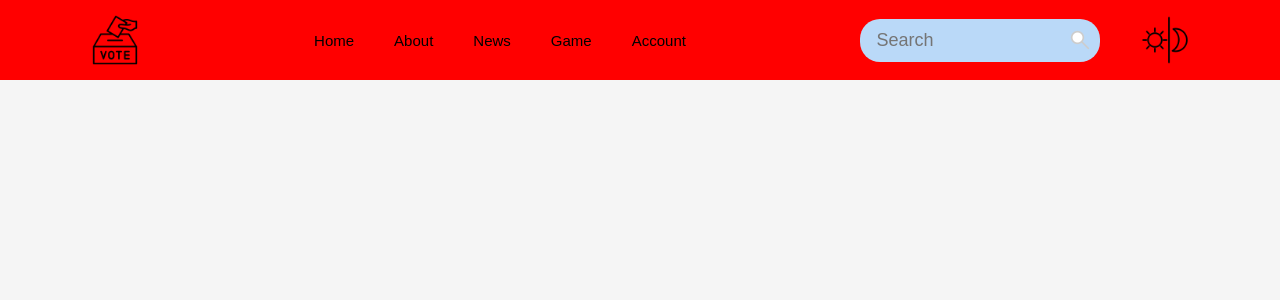
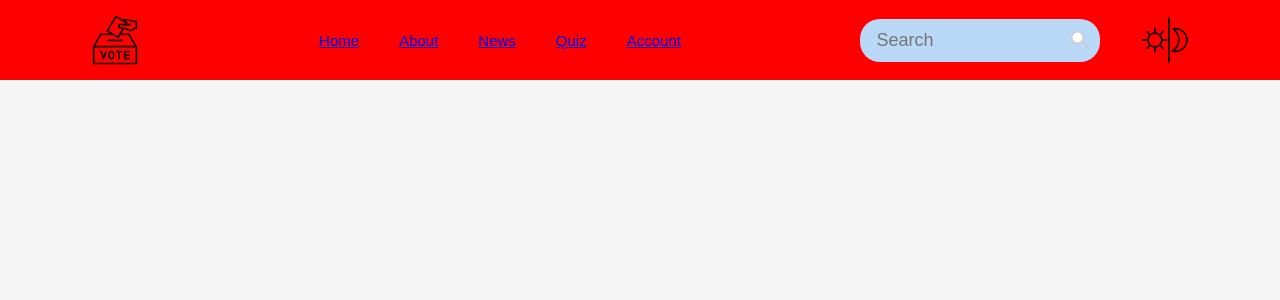
Before and after one commit to krystleM26/vote-hack, a React (Create React App) app in the folder vote/: page /about in a window 1280 px wide. Shown: the top 300 px of the page. Built offline with nearby package versions, Linux system fonts and the light colour scheme.

Commit message:
Navigation Menu is navigating

```diff
--- a/vote/src/App.js
+++ b/vote/src/App.js
@@ -21,10 +21,10 @@ const App = () => {
         <Navbar  theme={theme} setTheme={setTheme} />
         <Routes>
 
-        <Route path="/quiz" component={Quiz} />
-        <Route path="/news" component={News} />
-        <Route path="/accounr" component={Account} />
-        <Route path="/about" component={About} />
+        <Route path="/quiz" component={<Quiz /> } />
+        <Route path="/news" component={<News />} />
+        <Route path="/accounr" component={<Account />} />
+        <Route path="/about" component={<About />} />
         <Route path="/" element={<Home />} />
 
         </Routes>
--- a/vote/src/components/About/About.js
+++ b/vote/src/components/About/About.js
@@ -3,7 +3,9 @@ import React, { Component } from 'react'
 export class About extends Component {
   render() {
     return (
-      <div>About</div>
+      <div>
+        <h1>About Page</h1>
+      </div>
     )
   }
 }
--- a/vote/src/components/Account/Account.js
+++ b/vote/src/components/Account/Account.js
@@ -3,7 +3,9 @@ import React, { Component } from 'react'
 export default class Account extends Component {
   render() {
     return (
-      <div>Account</div>
+      <div>
+        <h1>Account Page</h1>
+      </div>
     )
   }
 }
--- a/vote/src/components/Navbar/NavBar.js
+++ b/vote/src/components/Navbar/NavBar.js
@@ -1,4 +1,5 @@
 import React from 'react'
+import { Link } from 'react-router-dom'
 import './navbar.css'
 import ballot from '../../assets/ballot.png'
 import dark_mode from '../../assets/day-and-night.png'
@@ -19,11 +20,12 @@ const NavBar = ({ theme, setTheme }) => {
     <div className='navbar'>
       <img src={ballot} alt='' className='logo' />
       <ul>
-        <li>Home</li>
-        <li>About</li>
-        <li>News</li>
-        <li>Game</li>
-        <li>Account</li>
+        <li><Link to="/">Home</Link></li>
+        <li><Link to="/about">About</Link></li>
+        <li><Link to="/news">News</Link></li>
+        <li><Link to="/quiz">Quiz</Link></li>
+        <li><Link to="/account">Account</Link></li>
+
       </ul>
 
       <div className='search-box'>
--- a/vote/src/components/News/News.js
+++ b/vote/src/components/News/News.js
@@ -2,6 +2,8 @@ import React from 'react'
 
 export default function News() {
   return (
-    <div>News</div>
+    <div>
+        <h1>News Page</h1>
+    </div>
   )
 }
```
